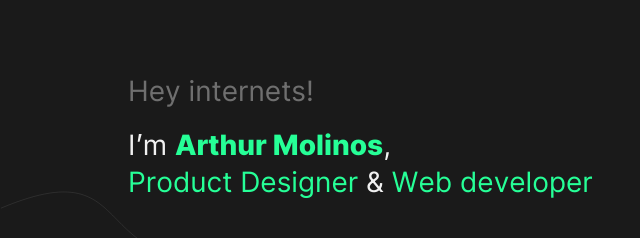
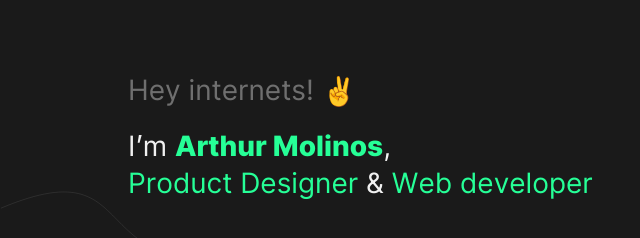
Before and after one commit to cparthur/portfolio-AM, a Gatsby site: page / in a window 1280 px wide. Shown: the part 178-416 px from the top of the page, 0-640 px from the left. Built offline with nearby package versions, Linux system fonts and the light colour scheme; Gatsby itself is replaced by a stand-in of ours.

Commit message:
Add emoji

```diff
--- /dev/null
+++ b/src/components/library/icons/Emoji.tsx
@@ -0,0 +1,14 @@
+import React from 'react';
+
+interface EmojiProps {
+    label?: string;
+    symbol: string;
+}
+
+const Emoji: React.SFC<EmojiProps> = ({ label, symbol }) => (
+    <span className="emoji" aria-hidden={label ? undefined : 'true'} aria-label={label || undefined} role="img">
+        {symbol}
+    </span>
+);
+
+export default Emoji;
--- a/src/components/pages/Home/Home.styled.ts
+++ b/src/components/pages/Home/Home.styled.ts
@@ -21,10 +21,18 @@ export const HomeContainer = styled.main`
     }
 `;
 
-export const HeyText = styled(Typography)`
+export const HeyText = styled.div`
+    display: flex;
     margin-bottom: 1rem;
     font-size: 1.75rem;
-    color: ${({ theme }) => theme.color.onBody.lowEmphasis};
+
+    & .lib-Typography {
+        color: ${({ theme }) => theme.color.onBody.lowEmphasis};
+    }
+
+    & .emoji {
+        margin-left: 0.5rem;
+    }
 
     ${media.desktop} {
         margin-bottom: 1.5rem;
--- a/src/components/pages/Home/Home.tsx
+++ b/src/components/pages/Home/Home.tsx
@@ -2,12 +2,16 @@ import React from 'react';
 
 import DefaultLayout from 'components/Layout/DefaultLayout';
 import Typography from 'library/typography/Typography';
+import Emoji from 'library/icons/Emoji';
 import * as S from './Home.styled';
 
 const Home: React.FC = () => (
     <DefaultLayout>
         <S.HomeContainer>
-            <S.HeyText>Hey internets!</S.HeyText>
+            <S.HeyText>
+                <Typography>Hey internets!</Typography>
+                <Emoji symbol="✌️" label="hey hand" />
+            </S.HeyText>
             <S.Title forwardedAs="h1">
                 I’m{' '}
                 <Typography as="span" highlighted weight="extrabold">
```
